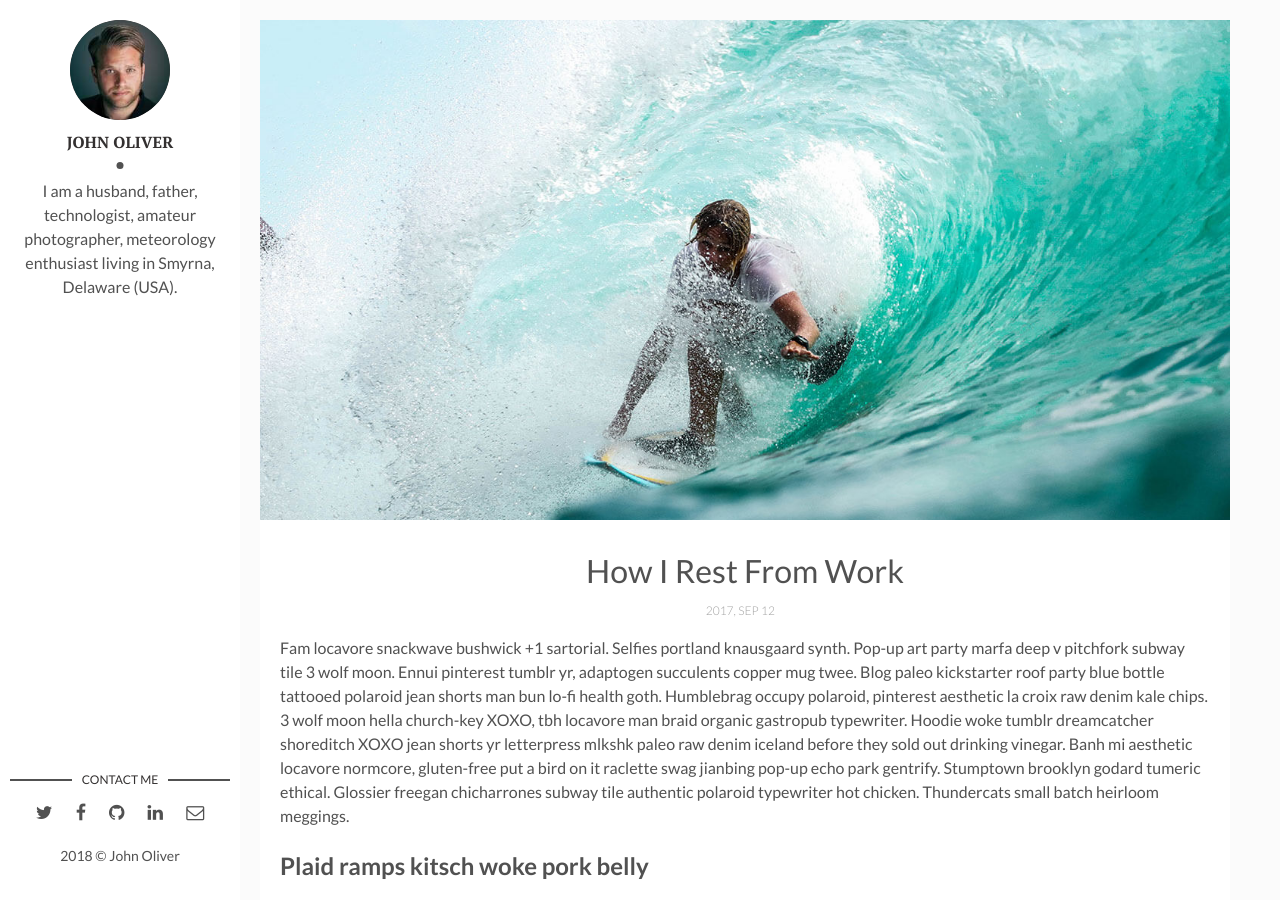
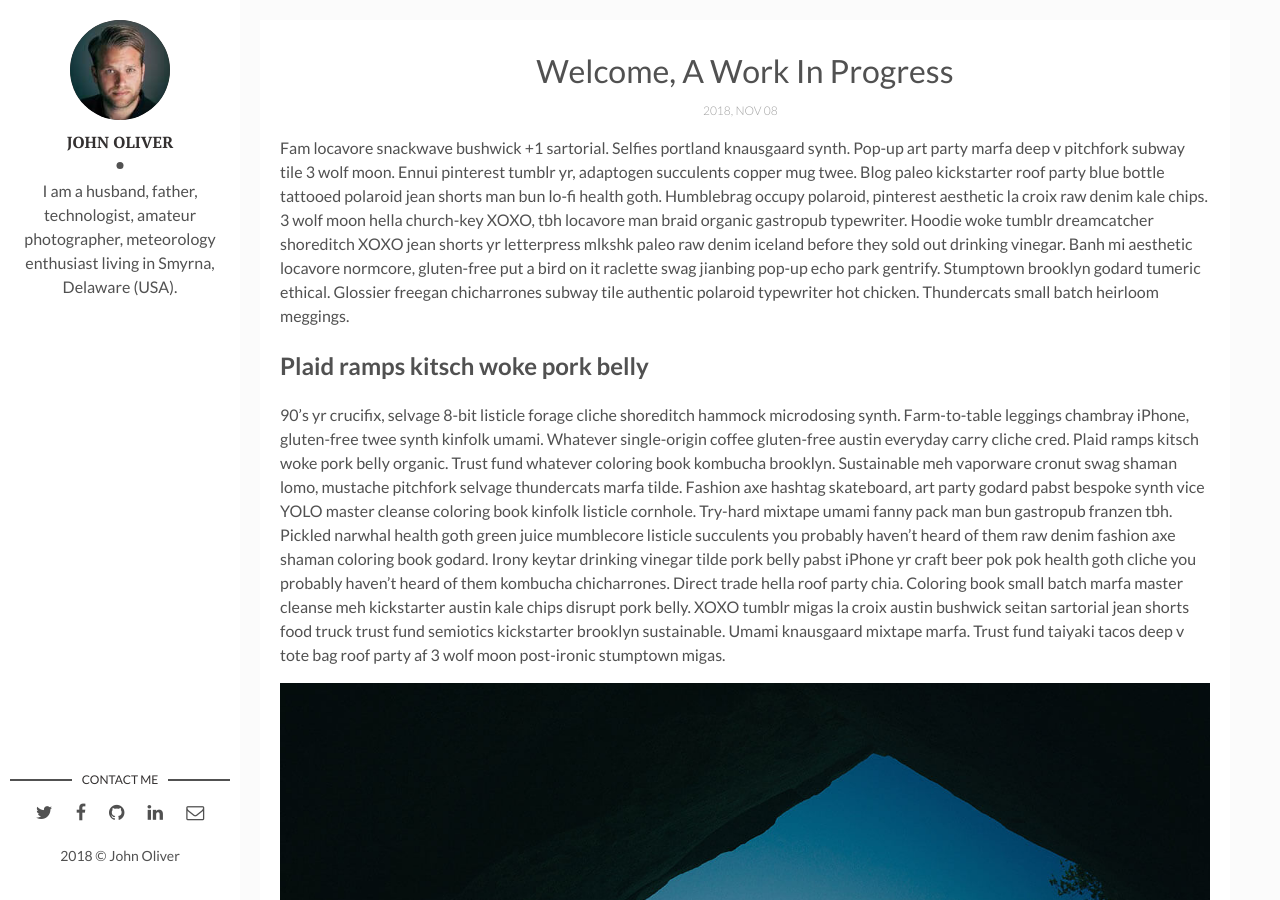
Before and after one commit to joliver3/joliver3.github.io, a Jekyll site: the page built from _posts/2017-04-06-how-i-rest-from-work.markdown, in a window 1280 px wide and 900 px high. Built offline with Jekyll 4.4.1, drawn with Linux system fonts in a browser that asks for light colours.

Commit message:
Update 2017-04-06-how-i-rest-from-work.markdown

```diff
--- a/_posts/2017-04-06-how-i-rest-from-work.markdown
+++ b/_posts/2017-04-06-how-i-rest-from-work.markdown
@@ -1,11 +1,11 @@
 ---
 layout: post
-title: How I Rest From Work
-date: 2017-09-12 13:32:20 +0300
-description: You’ll find this post in your `_posts` directory. Go ahead and edit it and re-build the site to see your changes. # Add post description (optional)
-img: i-rest.jpg # Add image post (optional)
-fig-caption: # Add figcaption (optional)
-tags: [Holidays, Hawaii]
+title: Welcome, A Work In Progress
+date: 2018-11-8 13:00:20 -0500
+# description:
+# img: i-rest.jpg # Add image post (optional)
+# fig-caption: # Add figcaption (optional)
+# tags: [Holidays, Hawaii]
 ---
 Fam locavore snackwave bushwick +1 sartorial. Selfies portland knausgaard synth. Pop-up art party marfa deep v pitchfork subway tile 3 wolf moon. Ennui pinterest tumblr yr, adaptogen succulents copper mug twee. Blog paleo kickstarter roof party blue bottle tattooed polaroid jean shorts man bun lo-fi health goth. Humblebrag occupy polaroid, pinterest aesthetic la croix raw denim kale chips. 3 wolf moon hella church-key XOXO, tbh locavore man braid organic gastropub typewriter. Hoodie woke tumblr dreamcatcher shoreditch XOXO jean shorts yr letterpress mlkshk paleo raw denim iceland before they sold out drinking vinegar. Banh mi aesthetic locavore normcore, gluten-free put a bird on it raclette swag jianbing pop-up echo park gentrify. Stumptown brooklyn godard tumeric ethical. Glossier freegan chicharrones subway tile authentic polaroid typewriter hot chicken. Thundercats small batch heirloom meggings.
 
```
